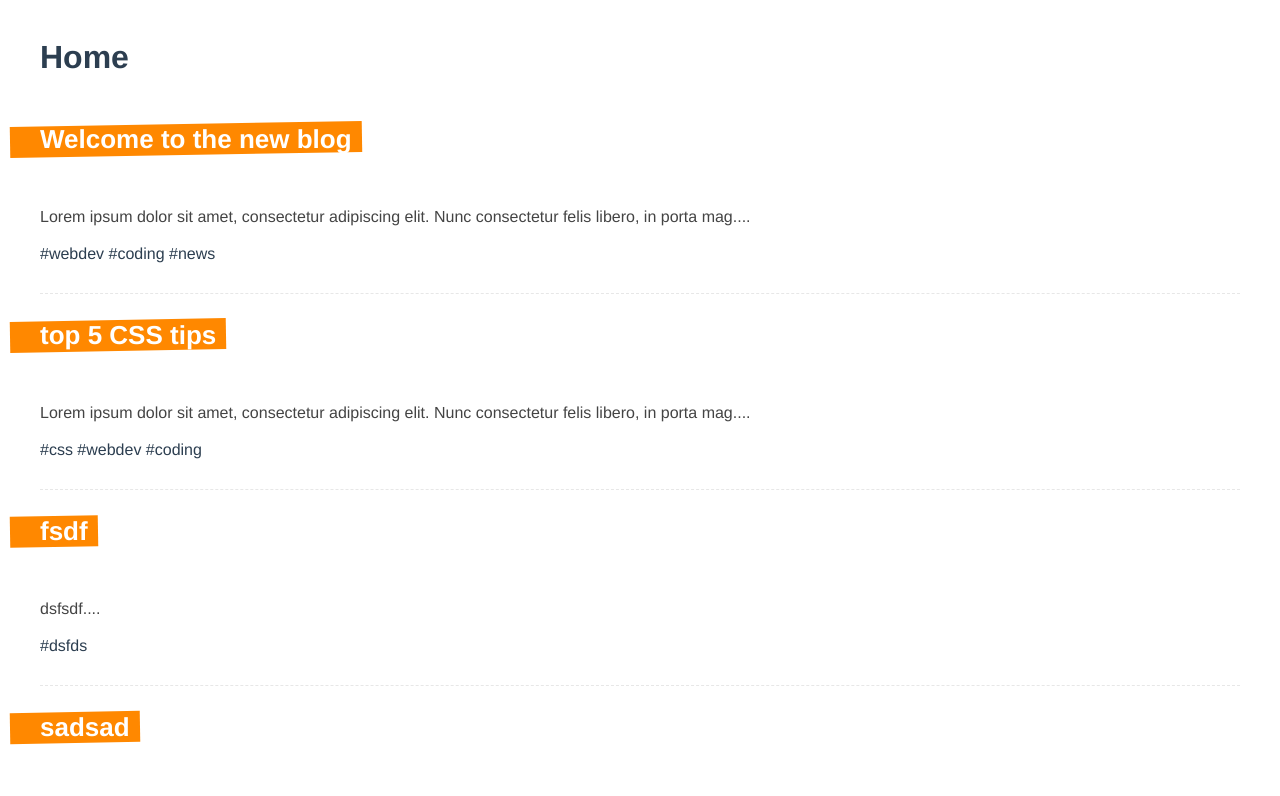
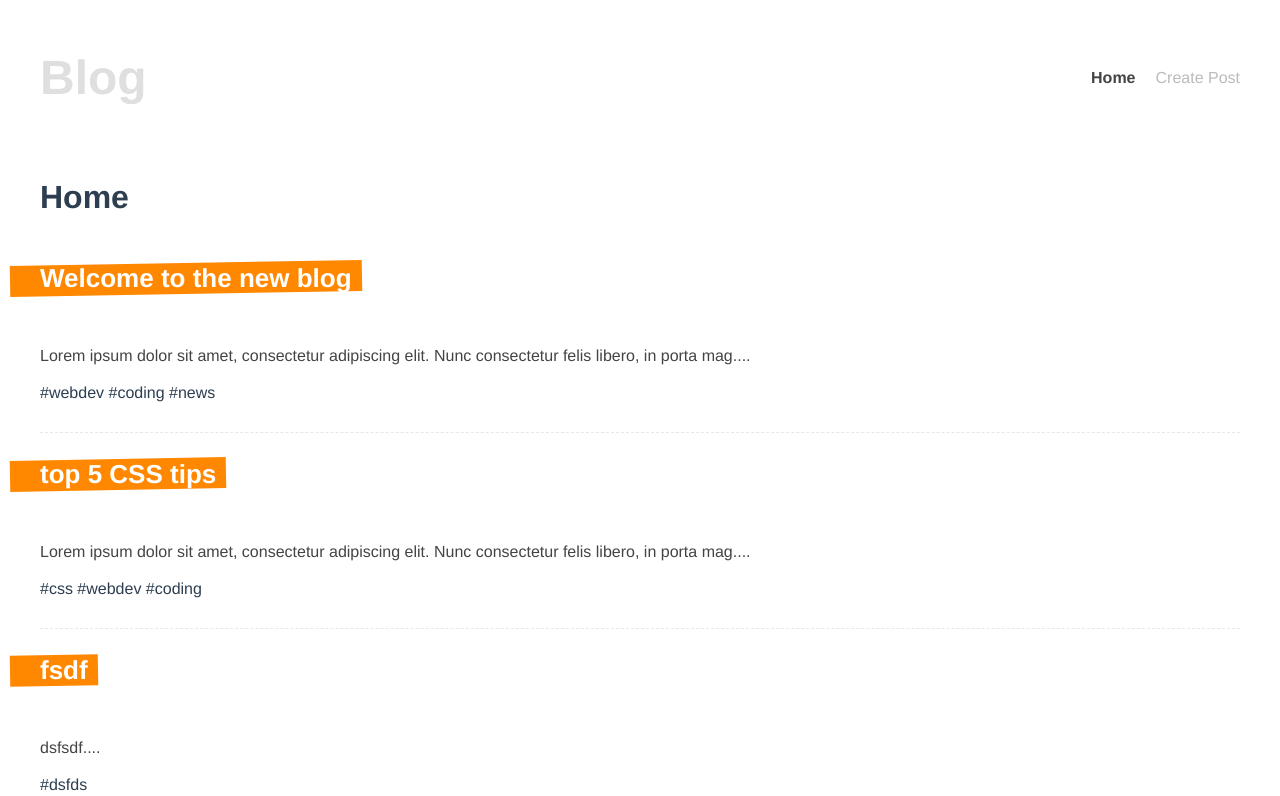
Before and after one commit to sezohessen/VueBlog, a Vue app: page / in a window 1280 px wide. Shown: the top 796 px of the page. Built offline with nearby package versions, Linux system fonts and the light colour scheme; data requests are answered from the project's data file.

Commit message:
Navbar routering

```diff
--- a/src/App.vue
+++ b/src/App.vue
@@ -1,8 +1,13 @@
 <template>
-
+  <Navbar />
   <router-view/>
 </template>
-
+<script>
+import Navbar from './components/Navbar.vue'
+export default {
+  components:{Navbar}
+}
+</script>
 <style>
 #app {
   font-family: Avenir, Helvetica, Arial, sans-serif;
--- /dev/null
+++ b/src/components/Navbar.vue
@@ -0,0 +1,39 @@
+<template>
+  <header>
+      <h1>Blog</h1>
+      <nav>
+          <router-link :to="{name:'home'}" >Home</router-link>
+          <router-link :to="{name:'Create'}" >Create Post</router-link>
+      </nav>
+  </header>
+</template>
+
+<script>
+export default {
+
+}
+</script>
+
+<style>
+ header {
+    display: flex;
+    justify-content: space-between;
+    align-items: center;
+    max-width: 1200px;
+    margin: 0 auto;
+    padding: 10px;
+  }
+  header h1 {
+    color: #dfdfdf;
+    font-size: 48px;
+  }
+  header a {
+    color: #bbb;
+    text-decoration: none;
+    margin-left: 20px;
+  }
+  header a.router-link-active {
+    color: #444;
+    font-weight: bold;
+  }
+</style>
```
